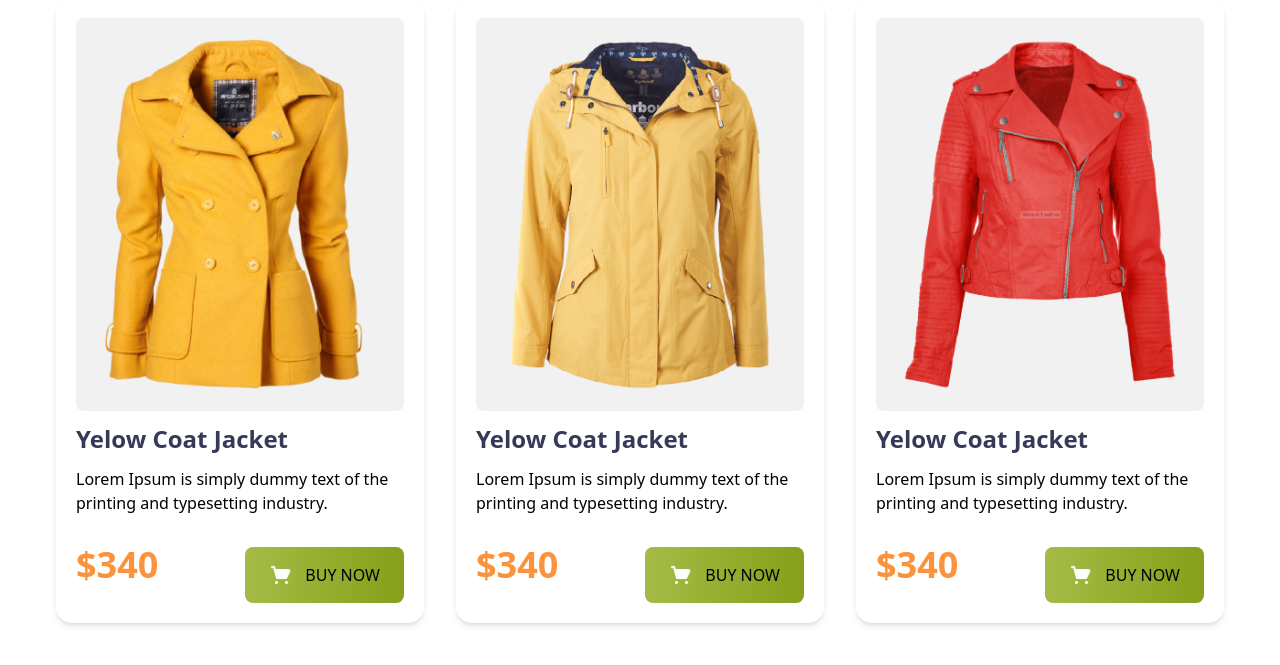
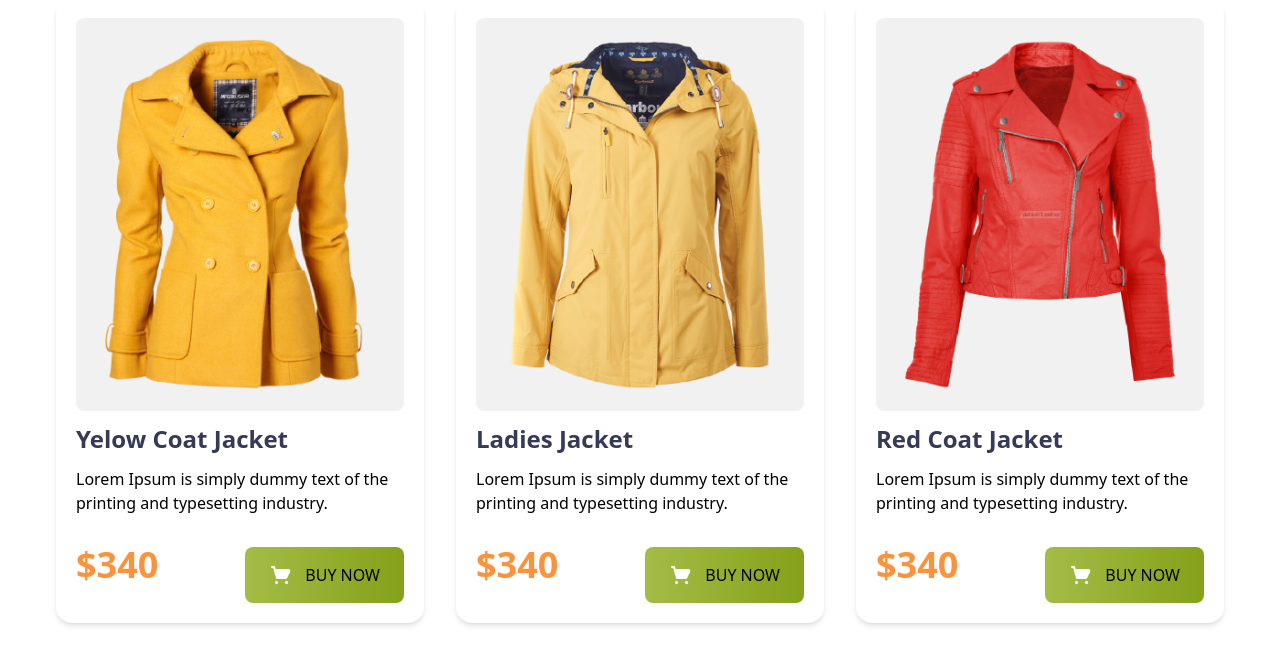
Before and after one commit to RafikulIslamHriday/penguin-fashion-b8, a plain HTML site: page index.html in a window 1280 px wide. Shown: the part 705-1370 px from the top of the page. Drawn offline with nearby package versions, Linux system fonts and the light colour scheme.

Commit message:
change card title

```diff
--- a/index.html
+++ b/index.html
@@ -81,7 +81,7 @@
             <div class="bg-[#F1F1F1] rounded-lg p-5">
                 <img src="assest/images/jacket-2.png" alt="" srcset="">
             </div>
-            <h2 class="text-[#363958] text-2xl font-bold">Yelow Coat Jacket</h2>
+            <h2 class="text-[#363958] text-2xl font-bold">Ladies Jacket </h2>
             <p class="leading-6">
               Lorem Ipsum is simply dummy text of the printing and typesetting
               industry.
@@ -106,7 +106,7 @@
             <div class="bg-[#F1F1F1] rounded-lg p-5">
                 <img src="assest/images/jacket-3.png" alt="" srcset="">
             </div>
-            <h2 class="text-[#363958] text-2xl font-bold">Yelow Coat Jacket</h2>
+            <h2 class="text-[#363958] text-2xl font-bold">Red Coat Jacket</h2>
             <p class="leading-6">
               Lorem Ipsum is simply dummy text of the printing and typesetting
               industry.
```
